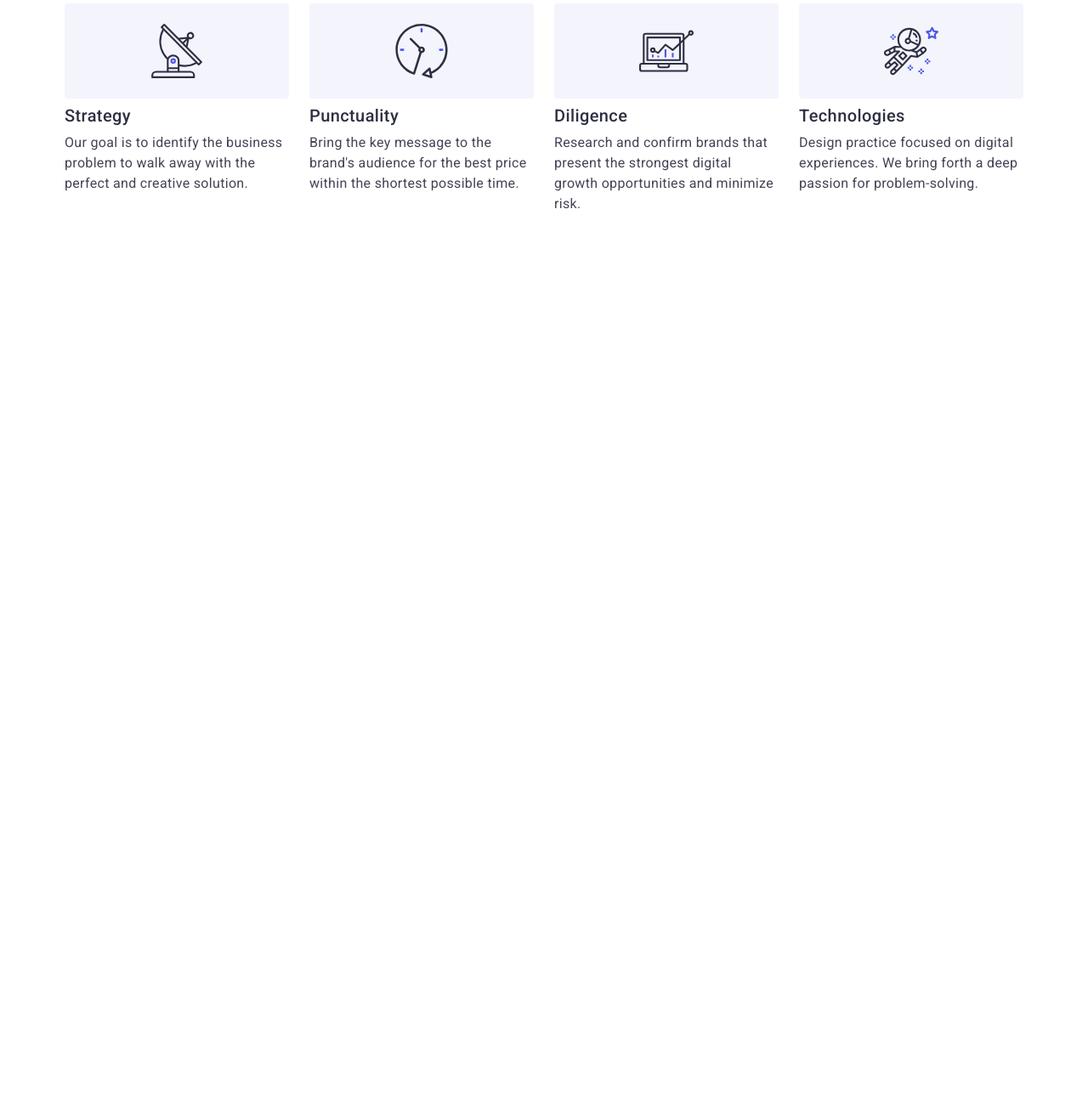
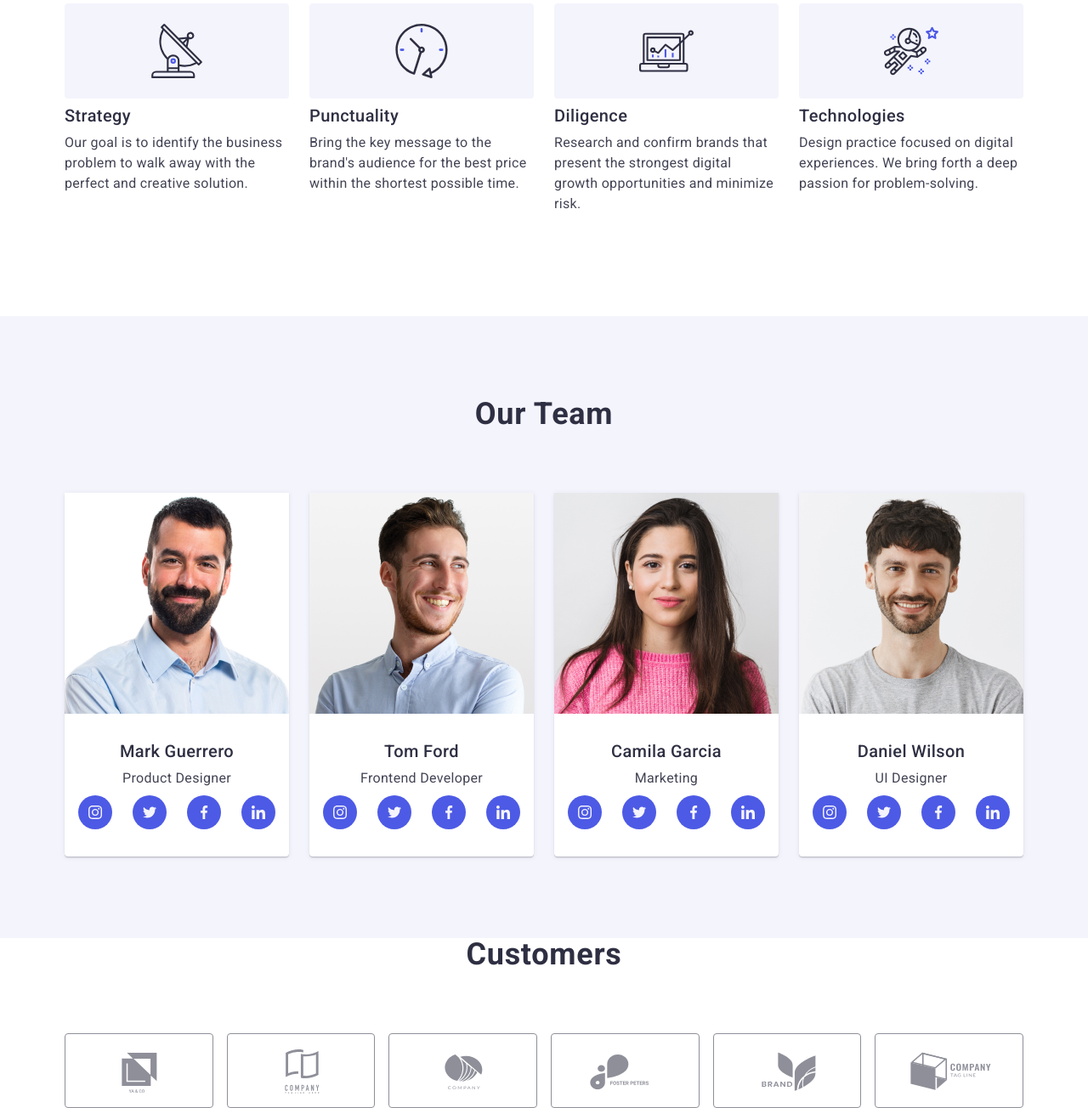
Before and after one commit to ekorolev08/goit-markup-hw-07, a plain HTML site: page index.html in a window 1280 px wide. Shown: the part 704-2008 px from the top of the page at 85% size. Before the commit the page ends 1076 px from the top, so only its background shows below. Drawn offline with nearby package versions, Linux system fonts and the light colour scheme.

Commit message:
hw-07-01

```diff
--- a/css/desctop.css
+++ b/css/desctop.css
@@ -88,4 +88,32 @@
   line-height: 1.5;
   letter-spacing: 0.02em;
 }
+
+/* ---------------------fourth-section------------------------- */
+.img-list-container {
+  padding: 0 15px;
 }
+.img-list {
+display: flex;
+gap: 24px;
+}
+.first-img {
+  border-radius: 0px 0px 4px 4px;
+  box-shadow: 0px 1px 6px rgba(46, 47, 66, 0.08), 0px 1px 1px
+  rgba(46, 47, 66, 0.16), 0px 2px 1px rgba(46, 47, 66, 0.08);
+  background-color: #FFFFFF;
+  width: calc((100% - 72px) / 4);
+  /* width: 100%; */
+  transition: background-color 250ms cubic-bezier(0.4, 0, 0.2, 1);
+}
+
+ /* --------------------------------CUSTOMERS--------------------------------------------- */
+ .customers {
+  padding: 0 15px;
+}
+
+.container-item{
+  width: calc((100% - 80px) / 6);
+}
+
+}
--- a/css/styles.css
+++ b/css/styles.css
@@ -3,7 +3,7 @@
   box-sizing: border-box;
 }
  .container {
-min-width: 426px;
+max-width: 426px;
 padding: 0 15px;
 margin: 0 auto;
 }
@@ -221,7 +221,6 @@ text-align: center;
 letter-spacing: 0.02em;
 
 color: #FFFFFF;
-/* flex-direction: column; */
 }
 
 .studio-btn {
@@ -253,7 +252,7 @@ transition: transform 250ms cubic-bezier(0.4, 0, 0.2, 1); */
 
 
 
-/*---------------------------------------second-section ------------------------------------------------------ */
+/*----------------------------second-section ------------------------------------------------------ */
 .second-section{
   padding: 96px 0;
 }
@@ -300,6 +299,7 @@ transition: transform 250ms cubic-bezier(0.4, 0, 0.2, 1); */
     font-size: 36px;
     line-height: 1.11;
     letter-spacing: 0.02em;
+    color: #2e2f42;
   }
   .description-name {
     width: 264px;
@@ -358,46 +358,54 @@ transition: transform 250ms cubic-bezier(0.4, 0, 0.2, 1); */
     margin: -1px;
 }
 
-/*-------------------------------------------------third-section----------------------------------------------------  */
-.third-section{
+/*-------------------------------third-section----------------------------------------------------  */
+.third-section {
+  display: none;
+}
+
+/* .third-section{
   padding-bottom: 120px;
-}
+} */
 
 
 .second-header {
   /* What are we doing */
-  min-width: 323px;
+  /* min-width: 323px;
   height: 40px;
   margin-bottom: 72px;
-
-  font-weight: 700;
+   */
+  /* font-weight: 700;
   font-size: 36px;
   line-height: 1.11;
   text-align: center;
   text-transform: capitalize;
   letter-spacing: 0.02em;
-  color: #2E2F42;
+  color: #2E2F42; */
   }
-  .images{
+  /* .images{
     display: flex;
     gap: 24px;
-  }
-.about-image {
+  } */
+/* .about-image {
   flex-basis: calc((100% - 48px) / 3);
-}
+} */
 
-/* -------------------------------------------------------fourth-section------------------------------------------------- */
+/* --------------------------------fourth-section------------------------------------------------- */
 
 .fourth-section{
-  padding: 120px 0;
+  padding-top: 96px;
+  padding-bottom: 96px;
   background-color: #F4F4FD
+  /* padding: 120px 0;  */
 }
+.img-list-container {
+  max-width: 294px;
+}
+        /* ============Our Team============*/
 .third-header {
-/* Our Team */
-text-align: center;
-min-width: 162px;
-height: 40px;
-margin-bottom: 72px;
+/* text-align: center; */
+/* min-width: 162px; */
+/* height: 40px; */
 
 font-weight: 700;
 font-size: 36px;
@@ -405,12 +413,14 @@ line-height: 1.11;
 text-align: center;
 letter-spacing: 0.02em;
 text-transform: capitalize;
+margin-bottom: 72px;
 background-color: #F4F4FD;
 color: #2E2F42;
 }
 .img-list {
-  /* display: flex; */
-  gap: 24px;
+  display: flex;
+  flex-direction: column;
+  gap: 72px;
   background-color: #F4F4FD;
 }
 .first-img{
@@ -418,12 +428,33 @@ color: #2E2F42;
   box-shadow: 0px 1px 6px rgba(46, 47, 66, 0.08), 0px 1px 1px
   rgba(46, 47, 66, 0.16), 0px 2px 1px rgba(46, 47, 66, 0.08);
   background-color: #FFFFFF;
-  width: 264px;
-  /* width: 100%; */
+  /* width: 264px; */
+  width: 100%;
   transition: background-color 250ms cubic-bezier(0.4, 0, 0.2, 1);
 }
 .position-container {
-  padding: 32px 16px
+  display: flex;
+  flex-direction: column;
+  align-items: center;
+  min-width: 232px;
+  padding: 32px 16px;
+}
+.text-position {
+  display: flex;
+  font-weight: 500;
+  font-size: 20px;
+  text-align: center;
+  margin-bottom: 8px;
+  line-height: 1.2;
+  letter-spacing: 0.02em;
+  color: #2e2f42;
+}
+.name-position {
+  display: flex;
+  text-align: center;
+  line-height: 1.5;
+  letter-spacing: 0.02em;
+  margin-bottom: 8px;
 }
 .our-team-soc-list{
 display: flex;
@@ -439,13 +470,14 @@ gap: 24px;
 .our-team-soc-link{
 width: 100%;
 height: 100%;
-background-color: #4D5AE5;
 border-radius: 50%;
 display: flex;
 align-items: center;
 justify-content: center;
+background-color: #4D5AE5;
 transition: background-color 250ms cubic-bezier(0.4, 0, 0.2, 1);
 }
+
 .our-team-soc-link:hover,
 .our-team-soc-link:focus {
   background-color: #404bbf;
@@ -454,40 +486,21 @@ transition: background-color 250ms cubic-bezier(0.4, 0, 0.2, 1);
 .our-team-soc-icon {
   fill: var(--our-team-cos-icon);
 }
-.text-position {
-  font-weight: 500;
-  font-size: 20px;
-  line-height: 1.2;
-  letter-spacing: 0.02em;
-    color: #2E2F42;
-    margin-bottom: 8px;
-    text-align: center;
-}
-.name-position {
-  font-weight: 400;
-  font-size: 16px;
-  line-height: 1.5;
-  letter-spacing: 0.02em;
-  color: #434455;
-  margin-bottom: 8px;
-  text-align: center;
-  }
-
-  .text{
+  /* .text{
   font-weight: 500;
 font-size: 20px;
 line-height: 1.2;
 letter-spacing: 0.02em;
 margin-bottom: 8px;
   color: #2E2F42;
-}
-.name{
+} */
+/* .name{
 font-weight: 400;
 font-size: 16px;
 line-height: 1.5;
 letter-spacing: 0.02em;
 color: #434455;
-}
+} */
 
 /* -------------------------------main-section----------------------------------------- */
 .main-section {
@@ -588,7 +601,13 @@ color: #434455;
   transition: transform 250ms cubic-bezier(0.4, 0, 0.2, 1);
 }
   /* --------------------------------CUSTOMERS--------------------------------------------- */
-.fifth-header{
+.customers {
+  padding-top: 96px;
+  padding-bottom: 96px;
+}
+
+
+  .fifth-header{
   text-align: center;
 min-width: 183px;
   height: 40px;
@@ -603,26 +622,24 @@ text-transform: capitalize;
 color: #2E2F42;
 }
 
-  .customers{
-padding-top: 120px;
-padding-bottom: 120px;
-}
 .container-list{
-display: flex;
-gap: 24px;
+  display: flex;
+  flex-wrap: wrap;
+  column-gap: 16px;
+  row-gap: 72px;
 }
 .container-item{
-width: calc( (100% - 120px) / 6);
+width: calc( (100% - 16px) / 2);
 height: 88px;
 }
 .container-link{
+  display: flex;
+align-items: center;
+justify-content: center;
 width: 100%;
 height: 100%;
 border: 1px solid #8E8F99;
 border-radius: 4px;
-display: flex;
-align-items: center;
-justify-content: center;
 color: #8E8F99;
 transition: border-color 250ms cubic-bezier(0.4, 0, 0.2, 1),
 color 250ms cubic-bezier(0.4, 0, 0.2, 1);
@@ -636,11 +653,6 @@ color 250ms cubic-bezier(0.4, 0, 0.2, 1);
   color: #404BBF;
   transition: transform 250ms cubic-bezier(0.4, 0, 0.2, 1);
 }
- /* .container-link:hover,
- .container-icon:hover {
- border-color: #404BBF;
- color: #404BBF;
-} */
 
 /* -------------------------------FOOTER----------------------------------------------- */
 .footer{
--- a/css/tablet.css
+++ b/css/tablet.css
@@ -61,4 +61,53 @@
   .icon-description-item {
     width: calc((100% - 24px) / 2);
   }
+  /* --------------------------------fourth-section------------------------------------------------- */
+
+/* .fourth-section{
+  padding-top: 96px;
+  padding-bottom: 96px;
+  background-color: #F4F4FD
+} */
+.img-list-container {
+  padding: 0 108px;
 }
+        /* ============Our Team============*/
+/* .third-header {
+font-weight: 700;
+font-size: 36px;
+line-height: 1.11;
+text-align: center;
+letter-spacing: 0.02em;
+text-transform: capitalize;
+margin-bottom: 72px;
+background-color: #F4F4FD;
+color: #2E2F42;
+} */
+.img-list {
+  display: flex;
+    flex-direction: row;
+    flex-wrap: wrap;
+    column-gap: 24px;
+    row-gap: 64px;
+  background-color: #F4F4FD;
+}
+.first-img {
+  border-radius: 0px 0px 4px 4px;
+  box-shadow: 0px 1px 6px rgba(46, 47, 66, 0.08), 0px 1px 1px
+  rgba(46, 47, 66, 0.16), 0px 2px 1px rgba(46, 47, 66, 0.08);
+  background-color: #FFFFFF;
+  width: calc((100% - 24px) / 2);
+  /* width: 100%; */
+  transition: background-color 250ms cubic-bezier(0.4, 0, 0.2, 1);
+}
+ /* --------------------------------CUSTOMERS--------------------------------------------- */
+ .customers {
+  padding: 0 108px;
+}
+
+.container-item{
+  width: calc((100% - 32px) / 3);
+}
+
+
+}
--- a/index.html
+++ b/index.html
@@ -108,24 +108,9 @@ referrerpolicy="no-referrer" />
                             <p class="name description-name">Design practice focused on digital experiences. We bring forth a deep passion for problem-solving.</p>
                                         </li>
                 </ul>
-            <!-- <ul class="description list">
-            <li class="description-active icon-delivery">
-
-
-            </li>
-            <li class="description-active icon-delivery">
-
-            </li>
-            <li class="description-active icon-delivery">
-
-            </li>
-            <li class="description-active icon-delivery">
-
-            </li>
-            </ul> -->
         </div>
         </section>
-        <!-- <section class="third-section">
+        <section class="third-section">
             <div class="container image-container">
             <h2 class="second-header">What are we doing</h2>
             <ul class="images list">
@@ -140,8 +125,8 @@ referrerpolicy="no-referrer" />
                         height="300"></li>
             </ul>
         </div>
-        </section> -->
-        <!-- <section class="fourth-section">
+        </section>
+        <section class="fourth-section">
             <div class="container img-list-container">
             <h2 class="third-header">Our Team</h2>
             <ul class="img-list list">
@@ -360,8 +345,8 @@ referrerpolicy="no-referrer" />
                 </li>
             </ul>
         </div>
-        </section> -->
-        <!-- <section class="customers">
+        </section>
+        <section class="customers">
             <div class="container">
                 <h2 class="fifth-header">Customers</h2>
                 <ul class="container-list list">
@@ -409,8 +394,7 @@ referrerpolicy="no-referrer" />
                     </li>
                 </ul>
             </div>
-
-        </section> -->
+        </section>
     </main>
     <!-- <footer class="footer">
  <div class=" container footer-main">
```
